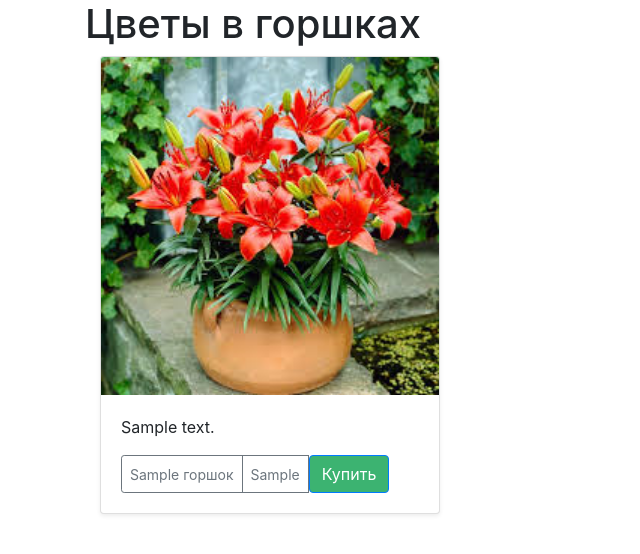
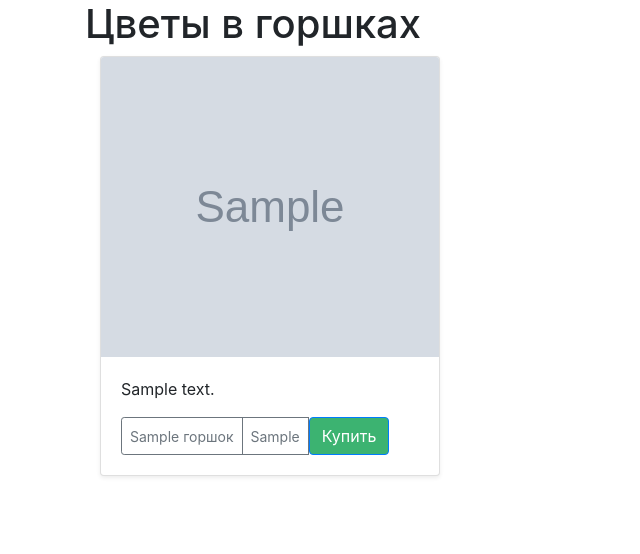
Before and after one commit to Sordun/Flask_website, a Flask app: page / in a window 1280 px wide. Shown: the part 56-610 px from the top of the page, without its empty margins (0-640 px from the left). Run offline with Flask 2, Linux system fonts and the light colour scheme; tables that the repository leaves empty hold one stand-in row (values such as "Sample post"); grey boxes marked "Sample" are stand-in pictures; some libraries are stand-ins or nearby versions.

Commit message:
Исправлен вывод картинок

```diff
--- a/webapp/templates/product/index.html
+++ b/webapp/templates/product/index.html
@@ -15,7 +15,7 @@
       {% for product in product_list %}
       <div class="col-md-4">
           <div class="card mb-4 shadow-sm">
-            <img class="card-img-top" src="/static/img/6.png" alt="Card image cap">
+            <img class="card-img-top" src="/static/img/{{ product.image }}" alt="Card image cap" width="250" height="300">
             <div class="card-body">
               <p class="card-text">{{ product.description }}</p>
               <div class="d-flex justify-content-between align-items-center">
```
